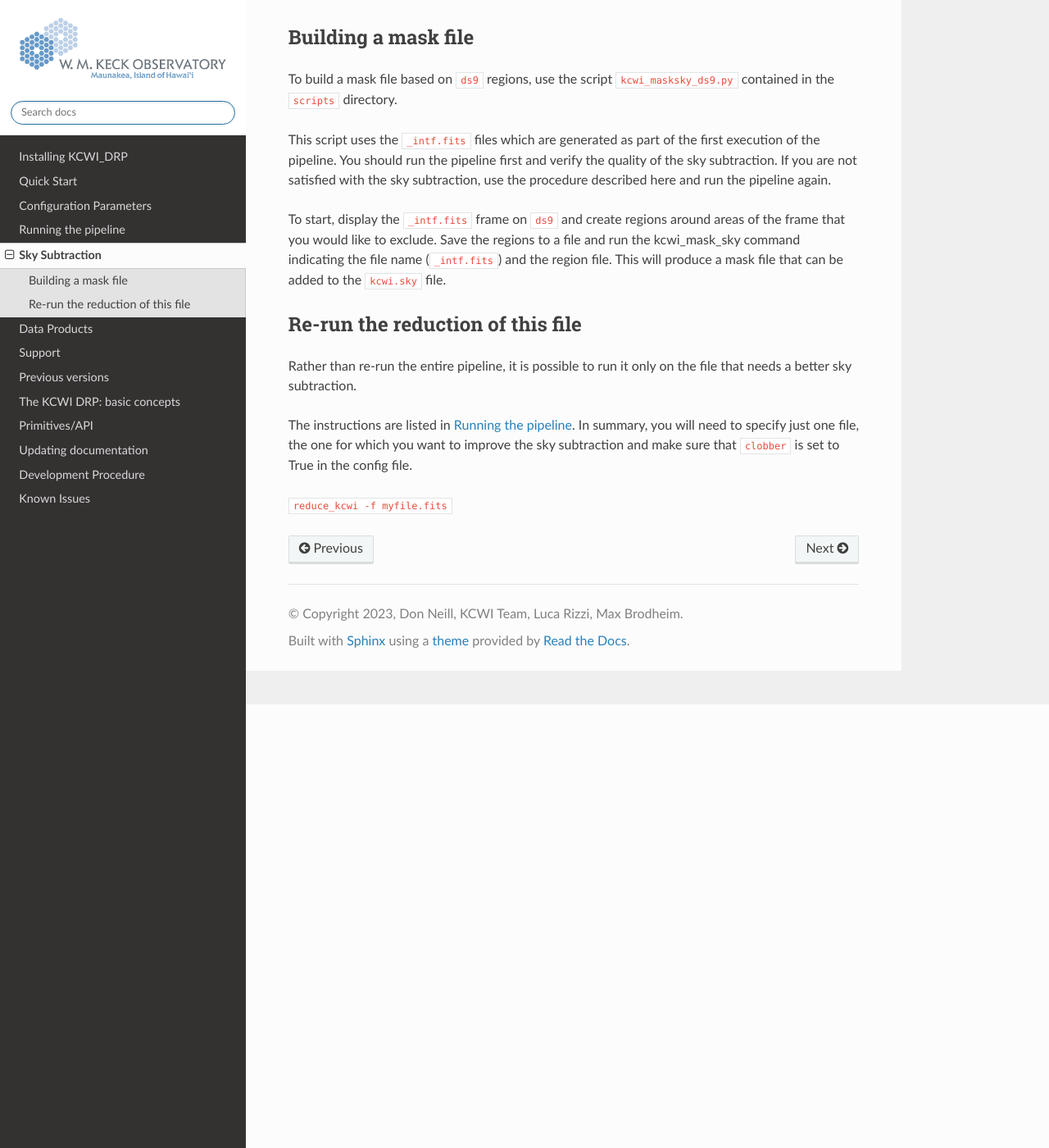
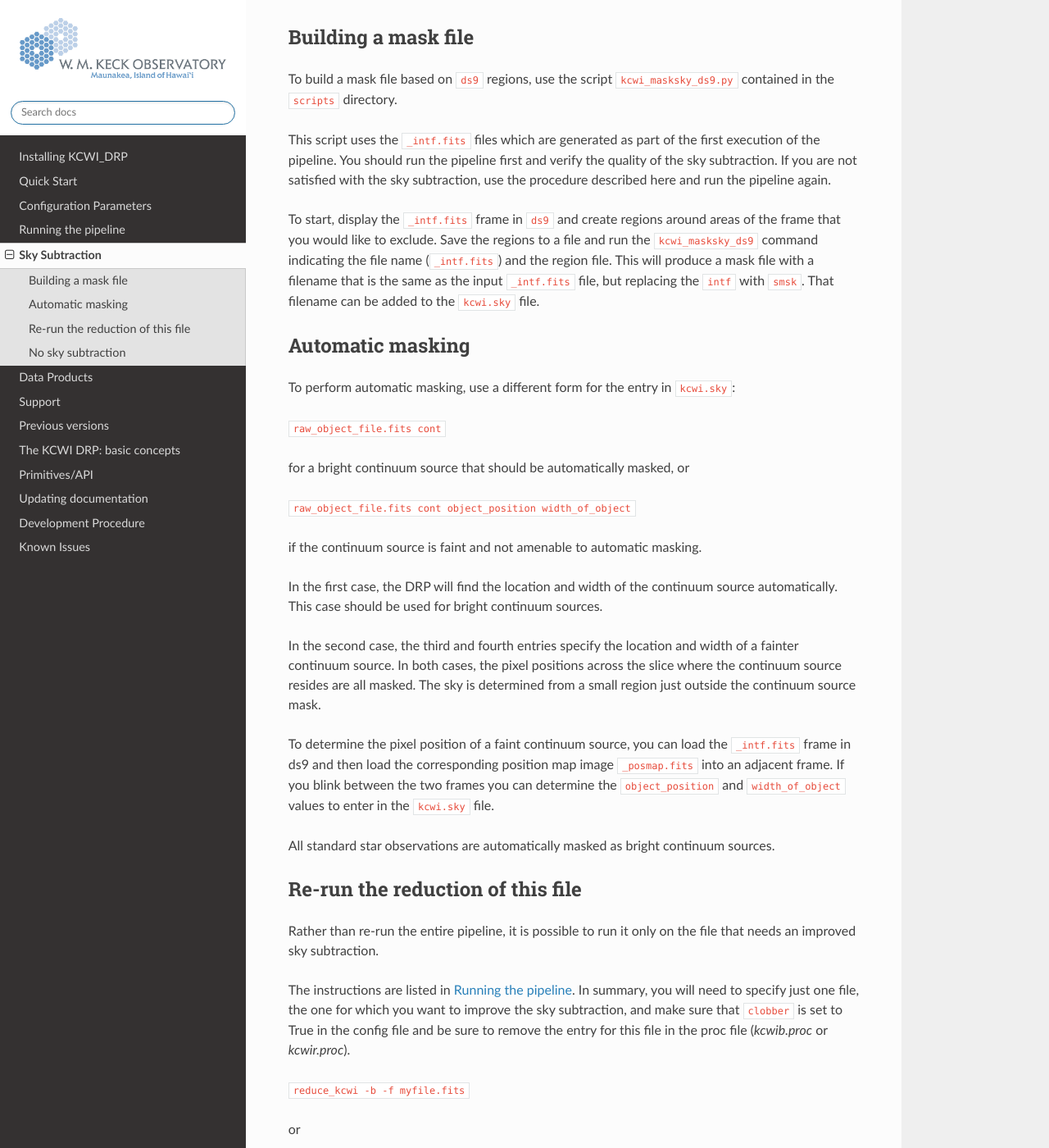
Before and after one commit to Keck-DataReductionPipelines/KCWI_DRP, a Sphinx documentation site: the page built from docs/source/sky_subtraction.rst, in a window 1280 px wide and 1400 px high, scrolled down 541 px. Shown: the whole window at 82% size. Built offline with Sphinx 7.4.7 and the Read the Docs theme 2.0.0, drawn with Linux system fonts in a browser that asks for light colours; some of the changed text lies outside the part shown.

Commit message:
Updates to configuration.rst, pipeline_concepts.rst, sky_subtraction.rst, and updating_docs.rst

```diff
--- a/docs/source/configuration.rst
+++ b/docs/source/configuration.rst
@@ -2,25 +2,35 @@
 Configuration Parameters
 ========================
 
-A number of reduction parameters can be changed using entries in the configuration file.
+A number of reduction parameters can be changed using entries in the
+configuration file.
 
 If you installed the pipeline with ``pip``, the configuration file will not be
 easy to find, since it will be stored with installed ``pip`` packages. If you
 need to modify the configuration, we advise that you download a copy of the
 `config file <https://github.com/Keck-DataReductionPipelines/KCWI_DRP/blob/master/kcwidrp/configs/kcwi.cfg>`_,
-saving it to some easy to remember location, and using the ``-c`` option to point
-to that file.
+saving it to some easy to remember location, and using the ``-c`` option to
+point to that file.
 
 If you installed the package via ``git``, the master copy of the configuration
 file is in the installation directory, in ``kcwidrp/config/kcwi.cfg``.  This
 file can be modified in place or copied in another directory (the ``-c`` option
 of the main reduction script is used to specify the configuration file).
 
-The configuration file contains a number of parameters connected to the structure of the files
-and to the specifications of the instrument, e.g. the number of continuum bars.
-There is usually no reason to modify these parameters, and they are not described here.
+The configuration file contains a number of parameters connected to the
+structure of the files and to the specifications of the instrument, e.g., the
+number of continuum bars. There is usually no reason to modify these parameters,
+and they are not described here.
 
-The remaining parameters are used to control the processing algorithms and are described here.
+The remaining parameters are used to control the processing algorithms and are
+described here.
+
+Blue and Red sections of the configuration file
+-----------------------------------------------
+
+Now that the Red channel has been installed, there is a need to specify
+different default parameters for each channel.  These are delineated in the
+config file with ``[BLUE]`` and ``[RED]`` section headers.
 
 Processing parameters
 ---------------------
--- a/docs/source/pipeline_concepts.rst
+++ b/docs/source/pipeline_concepts.rst
@@ -2,39 +2,45 @@
 The KCWI DRP: basic concepts
 ============================
 
-While most of the basic algorithms are inherited from the IDL KCWI pipeline (KDERP),
-the architecture of this pipeline is completely different.
+While most of the basic algorithms are inherited from the IDL KCWI pipeline
+(KDERP), the architecture of this pipeline is completely different.
 
-Most of the underlying architecture is a consequence of using the Keck DRP Framework.
-This event-based framework implements a set of rules that connect events to processing code.
+Most of the underlying architecture is a consequence of using the Keck DRP
+Framework. This event-based framework implements a set of rules that connect
+events to processing code.
 
-To illustrate this concept, we can use a simple event such as a new file on disk.
-The KCWI_DRP associates this event to a Python class called ``ingest_file``. This means that
-the namespace contains a class or a function with this name.
-The processing code contained in the class or the function will then be applied to the file.
+To illustrate this concept, we can use a simple event such as a new file on
+disk. The KCWI_DRP associates this event to a Python class called
+``ingest_file``. This means that the namespace contains a class or a function
+with this name. The processing code contained in the class or the function will
+then be applied to the file.
 
-In more detail, if the code is a class, the ``_perform`` method of the class will be executed.
+In more detail, if the code is a class, the ``_perform`` method of the class
+will be executed.
 
-In our case, the ``ingest_file`` class looks at the header of the file and ingests it in its
-entirety. It then trigger further processing steps based on the image type.
+In our case, the ``ingest_file`` class looks at the header of the file and
+ingests it in its entirety. It then triggers further processing steps based on
+the image type.
 
 Recipes and primitives
 ----------------------
 
-The original concept upon which this DRP is based is the separation of code in
-primitives and recipes. Primitives are simple pieces of code usually dedicated to a single
-operation. An example of a primitive would be ``subtract_bias``, which takes a science frame and
-a master bias and performs the subtraction. Recipes are sequences of primitives, and they are
-usually associated with a specific image type.
-An example of a recipe is ``process_science`` which would contain calls to primitives such as
-``subtract_overscan``, ``apply_flat_field`` or ``apply_wavelength_calibration`` and so on.
+The original concept upon which this DRP is based is the separation of code
+into primitives and recipes. Primitives are simple pieces of code usually
+dedicated to a single operation. An example of a primitive would be
+``SubtractBias``, which takes a science frame and a master bias and performs
+the subtraction. Recipes are sequences of primitives, and they are usually
+associated with a specific image type.  An example of a recipe is
+``process_science`` which would contain calls to primitives such as
+``SubtractOverscan``, ``CorrectIllumination`` or ``FluxCalibrate`` and so on.
 
 The Keck DRP Framework doesn't natively implement the concept of recipes, but it
-allows to specify a *next* event: the *next* event is an event that should automatically
-be triggered when the current event is finished. Using this, and linking individual
-events via the *next* event, we can easily build sequences of events which, for all intent
-and purposes, are the same as recipes.
+implements a way to specify a *next* event: the *next* event is an event that
+should automatically be triggered when the current event is finished. Using
+this, and linking individual events via the *next* event, we can easily build
+sequences of events which, for all intent and purposes, are the same as recipes.
 
-These recipes are specified in a pipeline definition file, which can be found in ``kcwidrp/pipelines/kcwi_pipeline.py".
-This file contains an ``event_table`` which provides the link between events and processing
-code. For each entry, the third field is the *next* event.
+These recipes are specified in a pipeline definition file, which for this DRP
+can be found in ``kcwidrp/pipelines/kcwi_pipeline.py``. This file contains an
+``event_table`` which provides the link between events and processing code.
+For each entry, the third field is the *next* event.
--- a/docs/source/sky_subtraction.rst
+++ b/docs/source/sky_subtraction.rst
@@ -2,40 +2,106 @@
 Sky Subtraction
 ===============
 
-The pipeline performs automatic sky subtraction by identifying areas of the sky that do not contain objects.
-If this fails, it is possible to modify the sky subtraction algorithm in two ways: (1) by using a different frame as the sky frame
-and (2) by specifying areas of the target or sky frame to exclude from the calculation of the sky (because they are
-contaminated by an object, for example).
+The pipeline performs automatic sky subtraction by identifying areas of the sky
+that do not contain object flux. If this fails, it is possible to modify the sky
+subtraction algorithm in two ways: (1) by using a different frame as the sky
+frame and (2) by specifying areas of the target or sky frame to exclude from the
+calculation of the sky (because they are contaminated by an object, for example).
 
-To specify the preferred method for sky subtraction, create a file in the data directory called ``kcwi.sky``. For each KCWI frame
-for which you want to modify the sky subtraction algorithm, enter a row with this format:
+To specify the preferred method for sky subtraction, create a file in the data
+directory called ``kcwi.sky``. For each KCWI frame for which you want to modify
+the sky subtraction algorithm, enter a row with this format:
 
 ``raw_object_file.fits raw_sky_frame.fits <mask.fits>``
 
-If you want to specify an external sky frame, only use the first two columns and do not specify a mask file.
+If you want to specify an external sky frame, only use the first two columns
+and do not specify a mask file.
 
-If you want to use a mask on the original file, make sure that the first two columns contain the *same* file name and
-add the mask file.
+If you want to use a mask on the original file, make sure that the first two
+columns contain the *same* file name and add the mask file.
 
 Building a mask file
 --------------------
 
-To build a mask file based on ``ds9`` regions, use the script ``kcwi_masksky_ds9.py`` contained in the ``scripts`` directory.
+To build a mask file based on ``ds9`` regions, use the script
+``kcwi_masksky_ds9.py`` contained in the ``scripts`` directory.
 
-This script uses the ``_intf.fits`` files which are generated as part of the first execution of the pipeline. You should run the pipeline first and verify the quality
-of the sky subtraction. If you are not satisfied with the sky subtraction, use the procedure described here and run the pipeline again.
+This script uses the ``_intf.fits`` files which are generated as part of the
+first execution of the pipeline. You should run the pipeline first and verify
+the quality of the sky subtraction. If you are not satisfied with the sky
+subtraction, use the procedure described here and run the pipeline again.
 
-To start, display the ``_intf.fits`` frame on ``ds9`` and create regions around areas of the frame that you would like to exclude.
-Save the regions to a file and run the kcwi_mask_sky command indicating the file name (``_intf.fits``) and the region file.
-This will produce a mask file that can be added to the ``kcwi.sky`` file.
+To start, display the ``_intf.fits`` frame in ``ds9`` and create regions around
+areas of the frame that you would like to exclude. Save the regions to a file
+and run the ``kcwi_masksky_ds9`` command indicating the file name
+(``_intf.fits``) and the region file.  This will produce a mask file with a
+filename that is the same as the input ``_intf.fits`` file, but replacing the
+``intf`` with ``smsk``.  That filename can be added to the ``kcwi.sky`` file.
+
+Automatic masking
+-----------------
+
+To perform automatic masking, use a different form for the entry in
+``kcwi.sky``:
+
+``raw_object_file.fits cont``
+
+for a bright continuum source that should be automatically masked, or
+
+``raw_object_file.fits cont object_position width_of_object``
+
+if the continuum source is faint and not amenable to automatic masking.
+
+In the first case, the DRP will find the location and width of the continuum
+source automatically.  This case should be used for bright continuum sources.
+
+In the second case, the third and fourth entries specify the location and
+width of a fainter continuum source.  In both cases, the pixel positions
+across the slice where the continuum source resides are all masked.  The sky is
+determined from a small region just outside the continuum source mask.
+
+To determine the pixel position of a faint continuum source, you can load the
+``_intf.fits`` frame in ds9 and then load the corresponding position map image
+``_posmap.fits`` into an adjacent frame.  If you blink between the two frames
+you can determine the ``object_position`` and ``width_of_object`` values
+to enter in the ``kcwi.sky`` file.
+
+All standard star observations are automatically masked as bright continuum
+sources.
 
 Re-run the reduction of this file
 ---------------------------------
 
-Rather than re-run the entire pipeline, it is possible to run it only on the file that needs a better sky subtraction.
+Rather than re-run the entire pipeline, it is possible to run it only on the
+file that needs an improved sky subtraction.
 
 The instructions are listed in :doc:`running`. In summary, you will need to
-specify just one file, the one for which you want to improve the sky subtraction
-and make sure that ``clobber`` is set to True in the config file.
+specify just one file, the one for which you want to improve the sky
+subtraction, and make sure that ``clobber`` is set to True in the config file
+and be sure to remove the entry for this file in the proc file (`kcwib.proc` or
+`kcwir.proc`).
 
-``reduce_kcwi -f myfile.fits``
+``reduce_kcwi -b -f myfile.fits``
+
+or
+
+``reduce_kcwi -r -f myfile.fits``
+
+depending on which channel was used for the observation.
+
+No sky subtraction
+------------------
+
+The DRP makes a general attempt at modeling the sky, however, no sky subtraction
+algorithm will be perfect for all objects.  To acknowledge that fact and allow
+the user to attempt their own sky subtraction, the DRP creates a new FITS
+extension called ``NOSKYSUB`` that contains the data frame without sky
+subtraction.
+
+In addition, there are two methods to allow the user to skip sky subtraction.
+
+#. If you enter the word ``skip`` on the line after the raw file in the
+   ``kcwi.sky`` file, sky subtraction will be skipped for that file.
+
+#. If you use the command line parameter ``-k``, sky subtraction will be skipped
+   for all images processed from that command line.
```
Also changed, not shown: docs/source/updating_docs.rst (+8 -7 lines).
